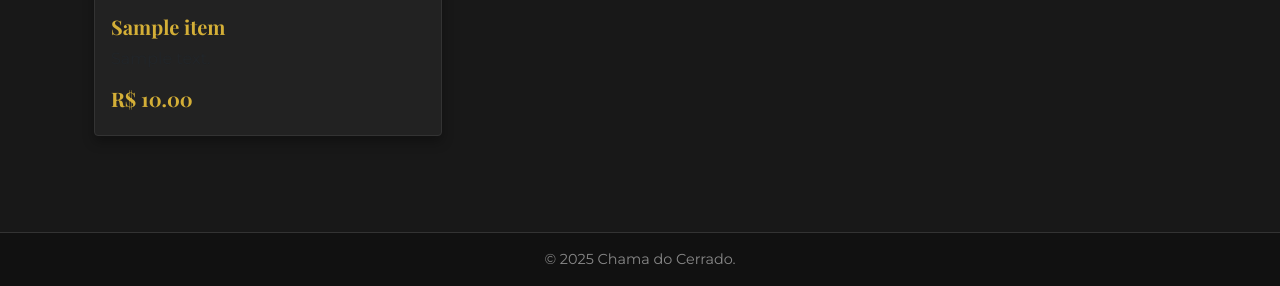
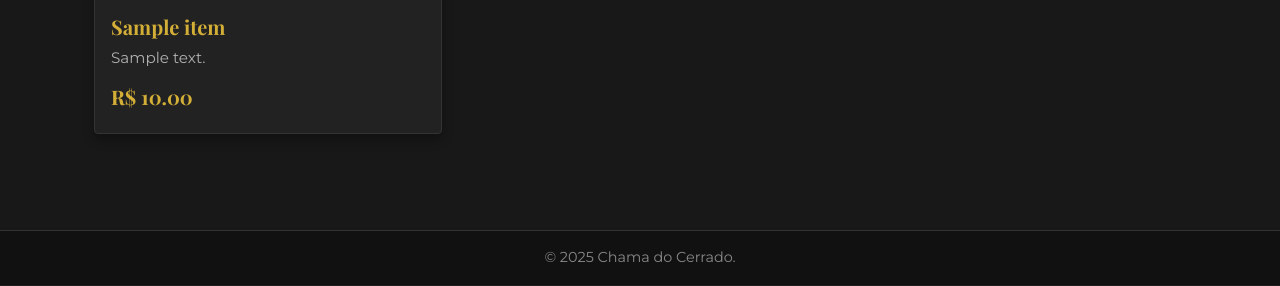
Before and after one commit to LuanLimafrr/projeto-restaurante-django, a Django app: template projetorestaurante/projetorestaurante/templates/cardapio.html in a window 1280 px wide. Shown: the part 543-829 px from the top of the page. Run offline with Django 3.2, Linux system fonts and the light colour scheme; the template is opened without the code that fills it: most values are stand-ins (such as "Sample title", 1, 10 or a date in 2020); some web fonts are replaced.

Commit message:
atualizando css/2

```diff
--- a/projetorestaurante/projetorestaurante/static/css/custom.css
+++ b/projetorestaurante/projetorestaurante/static/css/custom.css
@@ -75,6 +75,15 @@
 .theme-client .btn-outline-light { color: #f8f9fa; border-color: #f8f9fa; } .theme-client .btn-outline-light:hover { color: #000; background-color: #f8f9fa; border-color: #f8f9fa;}
 .theme-client .card { background-color: var(--cliente-card-bg); border: 1px solid var(--cliente-border); box-shadow: 0 6px 12px rgba(0,0,0,0.3); }
 .theme-client .card-title { color: var(--cliente-destaque); font-weight: 700; }
+
+/* ----- CORREÇÃO PARA DESCRIÇÃO DO CARDÁPIO ----- */
+.theme-client .card-text {
+    color: var(--cliente-texto) !important; /* Garante que a descrição seja legível */
+    font-size: 0.95rem;
+    opacity: 0.9;
+}
+/* ----- FIM DA CORREÇÃO ----- */
+
 .theme-client .list-group-item { background-color: transparent; border-color: var(--cliente-border); color: var(--cliente-texto); }
 .theme-client .alert { border: none; border-left: 5px solid; opacity: 0.95; }
 .theme-client .alert-success { border-left-color: #7a8c71; background-color: #2a3b2a; color: #c3d1bc; }
```
